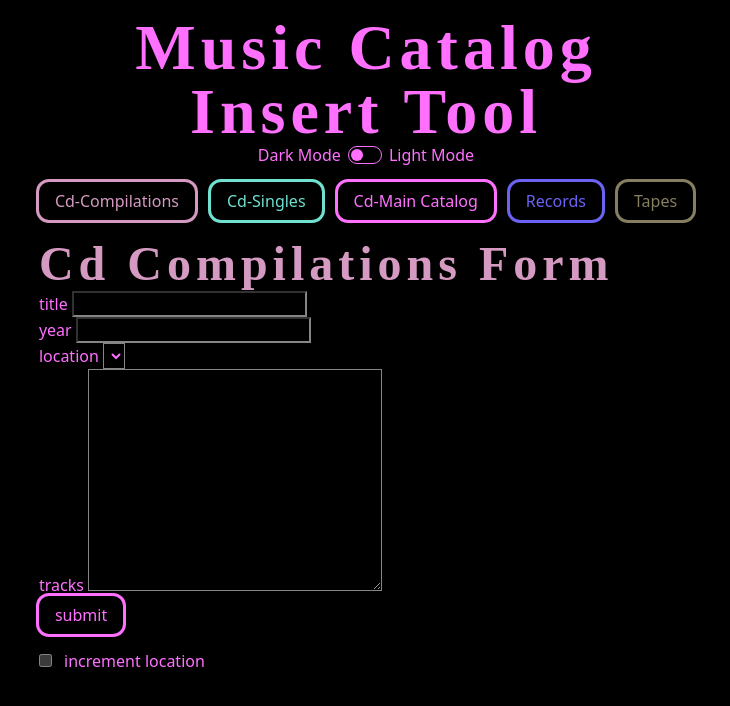
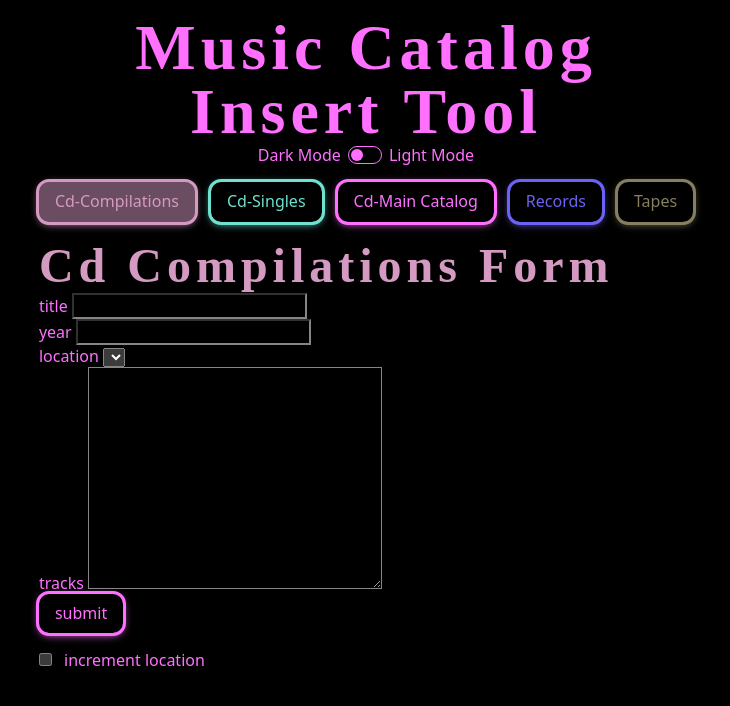
Before and after one commit to smajewski1980/music_collection_insert_app_v2, a website with bundled scripts: page frontend/index.html in a window 1280 px wide. Both pictures are taken after a click on the button "Cd-Compilations". Shown: the whole page, without its empty margins (274-1004 px from the left). Built offline with nearby package versions, Linux system fonts and the light colour scheme; files whose address does not match are found by name; a web font is replaced by a local one.

Commit message:
added hover and active styles to the nav btns

```diff
--- a/frontend/script.js
+++ b/frontend/script.js
@@ -12,6 +12,7 @@ import {
   addToSessionList,
   focusFirstField,
   handleThemeChange,
+  removeActiveClass,
 } from "./utils.js";
 import { getLocations } from "./getCurrentLocations.js";
 const cdCompsForm = document.getElementById("cd-comps-form");
@@ -24,7 +25,7 @@ const btnSingles = document.querySelector(".btn-cd-singles");
 const btnMain = document.querySelector(".btn-cd-main");
 const btnRecords = document.querySelector(".btn-records");
 const btnTapes = document.querySelector(".btn-tapes");
-const buttons = [btnComps, btnSingles, btnMain, btnRecords, btnTapes];
+const navButtons = [btnComps, btnSingles, btnMain, btnRecords, btnTapes];
 const forms = [cdCompsForm, cdSinglesForm, cdsMainForm, recordsForm, tapesForm];
 const incrementWrapper = document.querySelector(".increment-wrapper");
 const sessionListWrapper = document.querySelector(".session-list-wrapper");
@@ -37,8 +38,12 @@ function handleNavBtnClick(e) {
     document.startViewTransition(() => {
       // reset the forms to not active
       removeActiveFormClass(forms);
+      // reset the active button
+      removeActiveClass(navButtons);
       // which form to load
       const clicked = e.target.dataset.form;
+      // add active class
+      e.target.classList.add("active-nav-btn"); //<-------------trying to get this to work
       // show it
       document.getElementById(clicked).classList.add("active-form");
       // on the initial load, display the increment location option
@@ -46,7 +51,9 @@ function handleNavBtnClick(e) {
     });
   } else {
     removeActiveFormClass(forms);
+    removeActiveClass(navButtons);
     const clicked = e.target.dataset.form;
+    e.target.classList.add("active-nav-btn");
     document.getElementById(clicked).classList.add("active-form");
     incrementWrapper.style.display = "block";
   }
@@ -456,7 +463,7 @@ async function handleTapesForm(e) {
 }
 
 // add the listeners to the nav btns
-buttons.forEach((btn) => {
+navButtons.forEach((btn) => {
   btn.addEventListener("click", handleNavBtnClick);
 });
 
--- a/frontend/style.css
+++ b/frontend/style.css
@@ -1,15 +1,14 @@
 :root {
-  /* bright-peony */
   --clr-font-main: hsl(300, 100%, 25%), hsl(300, 100%, 72%);
-  /* lilac */
+
   --clr-cd-comps: hsl(320, 41%, 25%), hsl(320, 41%, 72%);
-  /* turquois */
+
   --clr-cd-singles: hsl(171, 65%, 25%), hsl(171, 65%, 66%);
-  /* ash-grey */
+
   --clr-cds-main: hsl(159, 31%, 25%), hsl(159, 31%, 78%);
-  /* --bright-indigo */
-  --clr-records: hsl(244, 86%, 19%), hsl(244, 86%, 67%);
-  /* dusty-grape */
+
+  --clr-records: hsl(244, 87%, 42%), hsl(244, 86%, 67%);
+
   /* --clr-tapes: hsl(245, 21%, 25%), hsl(245, 21%, 55%); */
 
   /* --dusty-olive: */
@@ -55,16 +54,22 @@ img {
 
 button {
   cursor: pointer;
-  padding: 0.5rem 1rem;
+  padding: 0.5rem 1rem 0.6rem;
   border-radius: 10px;
   border: none;
   outline: 3px solid currentColor;
+  box-shadow: 0px 2px 8px currentColor;
+
+  &:hover {
+    scale: 1.05;
+    box-shadow: 0px 1px 6px currentColor;
+  }
 }
 
 button,
 input,
 textarea,
-select {
+select option {
   font: inherit;
   color: currentColor;
   background: transparent;
@@ -132,9 +137,13 @@ header {
         width: fit-content;
       }
     }
+    .active-nav-btn {
+      background-color: rgb(from currentColor r g b / 0.5);
+    }
   }
 }
 
+/* --- */
 form {
   display: none;
 }
--- a/frontend/utils.js
+++ b/frontend/utils.js
@@ -142,3 +142,9 @@ export function handleThemeChange() {
     currTheme === "light" ? "dark" : "light",
   );
 }
+
+export function removeActiveClass(btns) {
+  btns.forEach((btn) => {
+    btn.classList.remove("active-nav-btn");
+  });
+}
```
